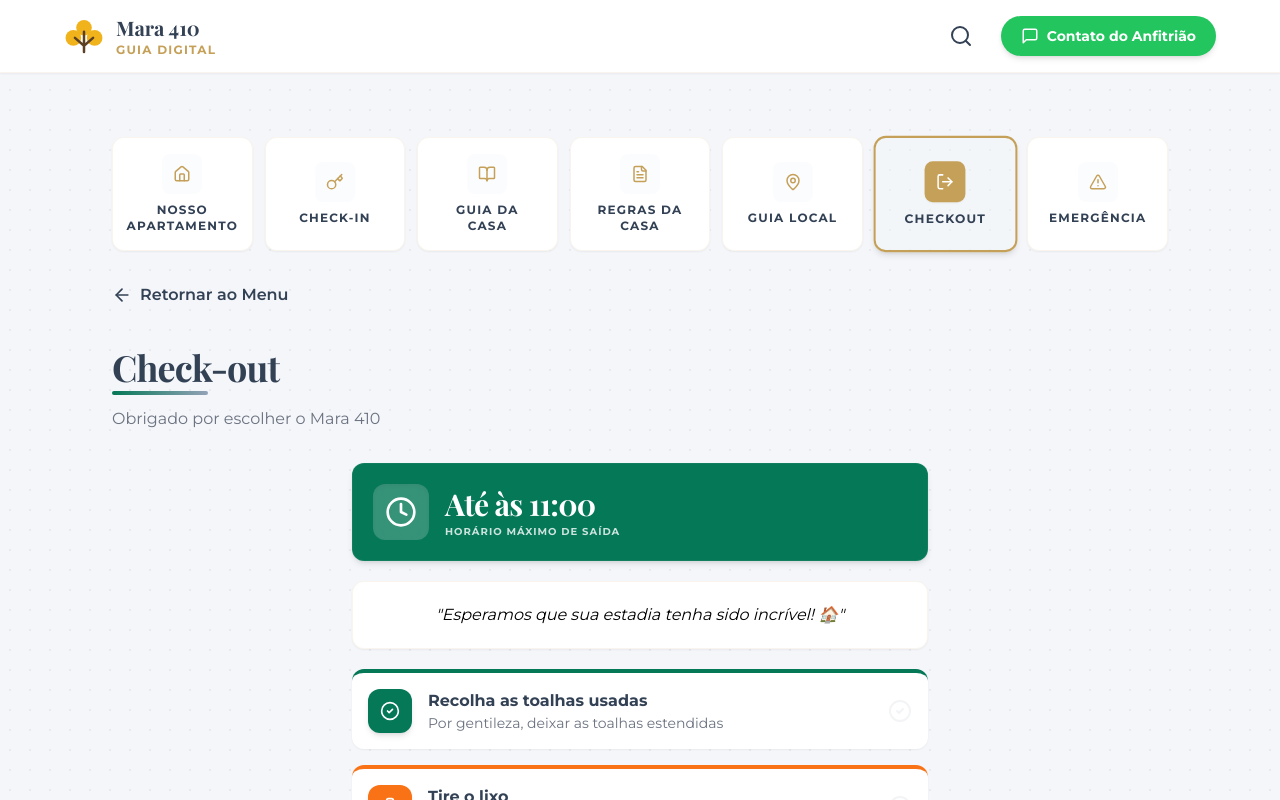
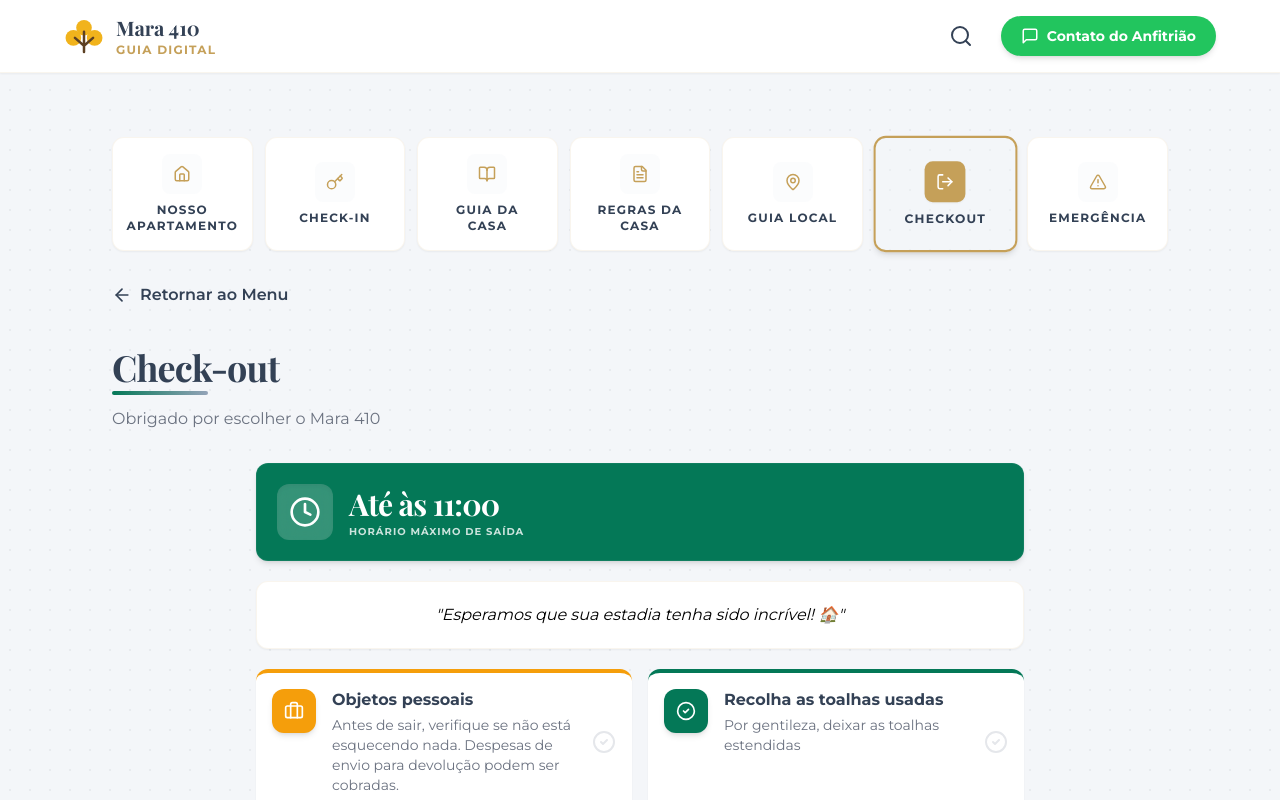
Before and after one commit to wellingtonrodovalho/boasvindas_mara, a React (Vite) app: page / in a window 1280 px wide. Both pictures are taken after a click on the button "CHECKOUT". Shown: the top 800 px of the page. Built offline with nearby package versions, Linux system fonts and the light colour scheme.

Commit message:
reestruturação do checkout

```diff
--- a/App.tsx
+++ b/App.tsx
@@ -877,6 +877,14 @@ const App: React.FC = () => {
   const renderCheckout = () => {
     const checklist = [
       {
+        title: "Objetos pessoais",
+        desc: "Antes de sair, verifique se não está esquecendo nada. Despesas de envio para devolução podem ser cobradas.",
+        icon: <Briefcase size={24} />,
+        color: "text-amber-500",
+        bg: "bg-amber-500",
+        border: "border-amber-500"
+      },
+      {
         title: "Recolha as toalhas usadas",
         desc: "Por gentileza, deixar as toalhas estendidas",
         icon: <CheckCircle2 size={24} />,
@@ -909,14 +917,6 @@ const App: React.FC = () => {
         border: "border-purple-500"
       },
       {
-        title: "Objetos pessoais",
-        desc: "Antes de sair, verifique se não está esquecendo nada. Despesas de envio para devolução podem ser cobradas.",
-        icon: <Briefcase size={24} />,
-        color: "text-amber-500",
-        bg: "bg-amber-500",
-        border: "border-amber-500"
-      },
-      {
         title: "Devolva as chaves",
         desc: "Se estiver com veículo próprio, deixe as tags e o controle na caixa de correspondência 410 no térreo. Se não, basta deixá-los no porta-chaves no apartamento.",
         icon: <Key size={24} />,
@@ -928,7 +928,7 @@ const App: React.FC = () => {
 
     return (
       <SectionWrapper title="Check-out" subtitle="Obrigado por escolher o Mara 410" onBack={handleBack}>
-        <div className="flex flex-col gap-5 max-w-xl mx-auto w-full animate-fade-in px-2 md:px-0">
+        <div className="flex flex-col gap-5 max-w-3xl mx-auto w-full animate-fade-in px-2 md:px-0">
           {/* Banner Horário */}
           <div className="bg-brand-teal rounded-xl p-5 flex items-center gap-4 shadow-md text-white border border-white/5">
             <div className="bg-white/20 p-3 rounded-xl backdrop-blur-md shadow-inner">
@@ -944,23 +944,23 @@ const App: React.FC = () => {
             "Esperamos que sua estadia tenha sido incrível! 🏠"
           </div>
 
-          <div className="flex flex-col gap-4" role="list">
+          <div className="grid grid-cols-1 md:grid-cols-2 gap-4" role="list">
             {checklist.map((item, idx) => (
               <div
                 key={idx}
                 role="listitem"
-                className={`bg-white rounded-xl border-t-4 ${item.border} shadow-sm p-4 flex items-center justify-between group transition-all hover:shadow`}
+                className={`bg-white rounded-xl border-t-4 ${item.border} shadow-sm p-4 flex items-start justify-between gap-4 group transition-all hover:shadow hover:scale-[1.01]`}
               >
-                <div className="flex items-center gap-4">
+                <div className="flex items-start gap-4">
                   <div className={`${item.bg} text-white p-3 rounded-xl shadow-md group-hover:rotate-6 transition-transform shrink-0`}>
                     {React.cloneElement(item.icon as React.ReactElement<any>, { size: 20 })}
                   </div>
-                  <div>
-                    <h4 className="font-bold text-brand-brown text-base">{item.title}</h4>
-                    <p className="text-gray-500 text-xs md:text-sm">{item.desc}</p>
-                  </div>
-                </div>
-                <div className="text-gray-100 hidden sm:block">
+                  <div className="space-y-1">
+                    <h4 className="font-bold text-brand-brown text-base leading-snug">{item.title}</h4>
+                    <p className="text-gray-500 text-xs md:text-sm leading-relaxed">{item.desc}</p>
+                  </div>
+                </div>
+                <div className="text-gray-200 shrink-0 self-center hidden sm:block">
                    <CheckCircle2 size={24} />
                 </div>
               </div>
```
